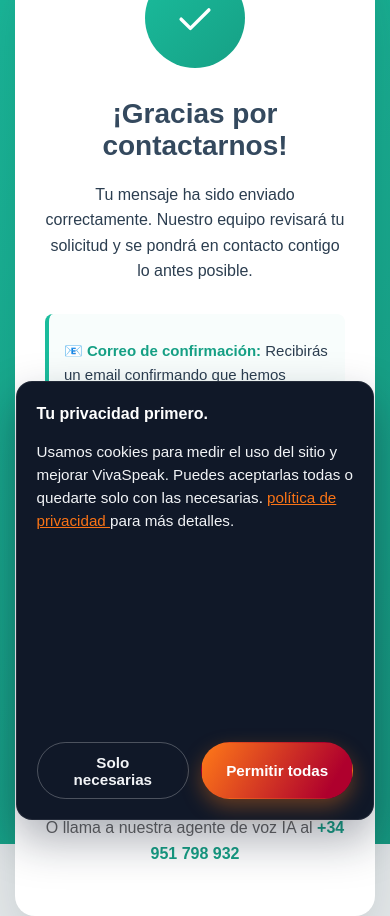
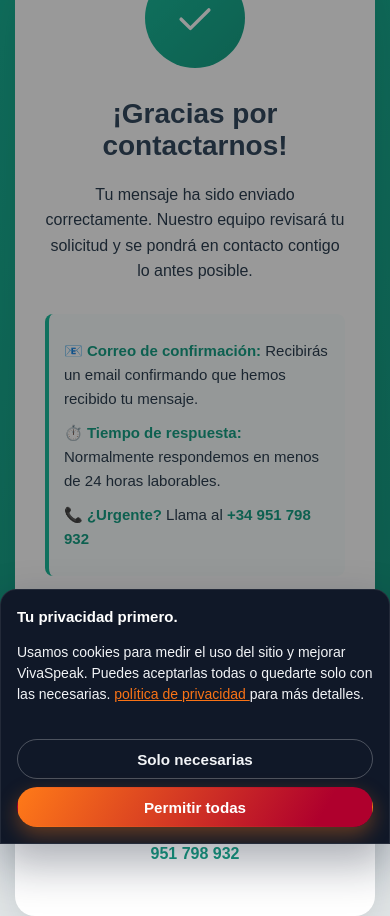
Before and after one commit to AlbertoRoldanUX-code/VivaSpeak, an Astro site: page /exito in a window 390 px wide. Built offline with nearby package versions, Linux system fonts and the light colour scheme; Astro itself is replaced by a stand-in of ours; a script that the page names is missing.

Commit message:
Refactor CookieBanner component to improve structure and animations. Introduce a backdrop for mobile views and enhance styling for better user experience across devices.

```diff
--- a/src/components/CookieBanner.astro
+++ b/src/components/CookieBanner.astro
@@ -28,13 +28,14 @@ const translations = {
 const text = translations[locale];
 ---
 
+<div id="cookie-banner-root" class="cookie-banner-root cookie-banner--hidden" data-cookie-banner>
+  <div class="cookie-banner-backdrop" aria-hidden="true"></div>
   <aside
     id="cookie-banner"
-  class="cookie-banner hidden"
+    class="cookie-banner"
     role="dialog"
     aria-live="polite"
     aria-label={text.ariaLabel}
-  data-cookie-banner
   >
     <div class="cookie-copy">
       <strong>{text.headline}</strong>
@@ -55,33 +56,55 @@ const text = translations[locale];
       </button>
     </div>
   </aside>
+</div>
 
 <style>
+  /* Root: oculta todo el bloque inicialmente */
+  .cookie-banner-root {
+    position: fixed;
+    inset: 0;
+    z-index: 9999;
+    pointer-events: none;
+    transition: opacity 300ms ease-out;
+  }
+
+  .cookie-banner-root.cookie-banner--hidden {
+    opacity: 0;
+    pointer-events: none;
+  }
+
+  .cookie-banner-root:not(.cookie-banner--hidden) {
+    pointer-events: auto;
+  }
+
+  .cookie-banner-root.cookie-banner--is-hiding {
+    opacity: 0;
+    pointer-events: none;
+  }
+
+  /* Backdrop oscuro (solo móvil) */
+  .cookie-banner-backdrop {
+    display: none;
+  }
+
+  /* Banner base */
   .cookie-banner {
     position: fixed;
-    inset: auto 0 1.5rem;
-    margin: 0 auto;
-    width: min(92vw, 840px);
     background: #101828;
     color: #f2f4f7;
-    padding: 1.5rem;
-    border-radius: 16px;
-    box-shadow: 0 20px 45px rgba(15, 23, 42, 0.35);
     display: flex;
     flex-wrap: wrap;
     gap: 1.25rem;
     align-items: center;
-    z-index: 9999;
     border: 1px solid rgba(255, 255, 255, 0.08);
     backdrop-filter: blur(18px);
-    transform: translateY(0);
-    transition: opacity 200ms ease, transform 200ms ease;
+    box-shadow: 0 20px 45px rgba(15, 23, 42, 0.35);
+    transform: translateY(100%);
+    transition: transform 300ms ease-out, opacity 300ms ease-out;
   }
 
-  .cookie-banner.is-hiding {
-    opacity: 0;
-    transform: translateY(12px);
-    pointer-events: none;
+  .cookie-banner-root:not(.cookie-banner--hidden):not(.cookie-banner--is-hiding) .cookie-banner {
+    transform: translateY(0);
   }
 
   .cookie-copy {
@@ -139,32 +162,81 @@ const text = translations[locale];
     transform: translateY(-1px);
   }
 
-  @media (max-width: 640px) {
+  /* Móvil: bottom sheet */
+  @media (max-width: 767px) {
+    .cookie-banner-backdrop {
+      display: block;
+      position: fixed;
+      inset: 0;
+      background: rgba(0, 0, 0, 0.4);
+      z-index: -1;
+      opacity: 0;
+      transition: opacity 300ms ease-out;
+    }
+
+    .cookie-banner-root:not(.cookie-banner--hidden):not(.cookie-banner--is-hiding) .cookie-banner-backdrop {
+      opacity: 1;
+    }
+
     .cookie-banner {
+      bottom: 0;
+      left: 0;
+      right: 0;
+      max-height: 70vh;
+      overflow-y: auto;
+      border-radius: 16px 16px 0 0;
+      padding: 1rem;
       flex-direction: column;
+      align-items: stretch;
       text-align: left;
-      padding: 1.25rem;
+    }
+
+    .cookie-copy {
+      flex: none;
+      font-size: 0.875rem;
+    }
+
+    .cookie-copy strong {
+      font-size: 0.9375rem;
     }
 
     .cookie-actions {
+      flex-direction: column;
       width: 100%;
-      justify-content: stretch;
+      gap: 0.5rem;
     }
 
     .cookie-actions .btn {
-      flex: 1;
+      width: 100%;
       text-align: center;
+    }
+  }
+
+  /* Desktop: card flotante */
+  @media (min-width: 768px) {
+    .cookie-banner {
+      bottom: 1.5rem;
+      right: 1.5rem;
+      left: auto;
+      max-width: 28rem;
+      width: min(92vw, 28rem);
+      padding: 1.5rem;
+      border-radius: 16px;
+    }
+
+    .cookie-actions {
+      flex-direction: row;
     }
   }
 </style>
 
 <script>
   document.addEventListener("DOMContentLoaded", () => {
-    const banner = document.querySelector("[data-cookie-banner]");
-    if (!banner) return;
+    const root = document.querySelector("[data-cookie-banner]");
+    if (!root) return;
 
-    const acceptBtn = banner.querySelector("[data-cookie-accept]");
-    const rejectBtn = banner.querySelector("[data-cookie-reject]");
+    const acceptBtn = root.querySelector("[data-cookie-accept]");
+    const rejectBtn = root.querySelector("[data-cookie-reject]");
 
     const getCookie = (name) => {
       const v = document.cookie.match("(^|;) ?" + name + "=([^;]*)(;|$)");
@@ -175,12 +247,12 @@ const text = translations[locale];
 
     // Si ya han elegido → no mostramos
     if (existing === "accepted" || existing === "rejected") {
-      banner.remove();
+      root.remove();
       return;
     }
 
-    // Mostrar banner
-    banner.classList.remove("hidden");
+    // Mostrar banner (animación desde abajo)
+    root.classList.remove("cookie-banner--hidden");
 
     const setConsent = (value) => {
       const oneYear = 60 * 60 * 24 * 365;
@@ -193,8 +265,8 @@ const text = translations[locale];
     };
 
     const hideBanner = () => {
-      banner.classList.add("is-hiding");
-      banner.addEventListener("transitionend", () => banner.remove(), {
+      root.classList.add("cookie-banner--is-hiding");
+      root.addEventListener("transitionend", () => root.remove(), {
         once: true,
       });
     };
```
Lines whose indentation alone changed are shown as unchanged.
